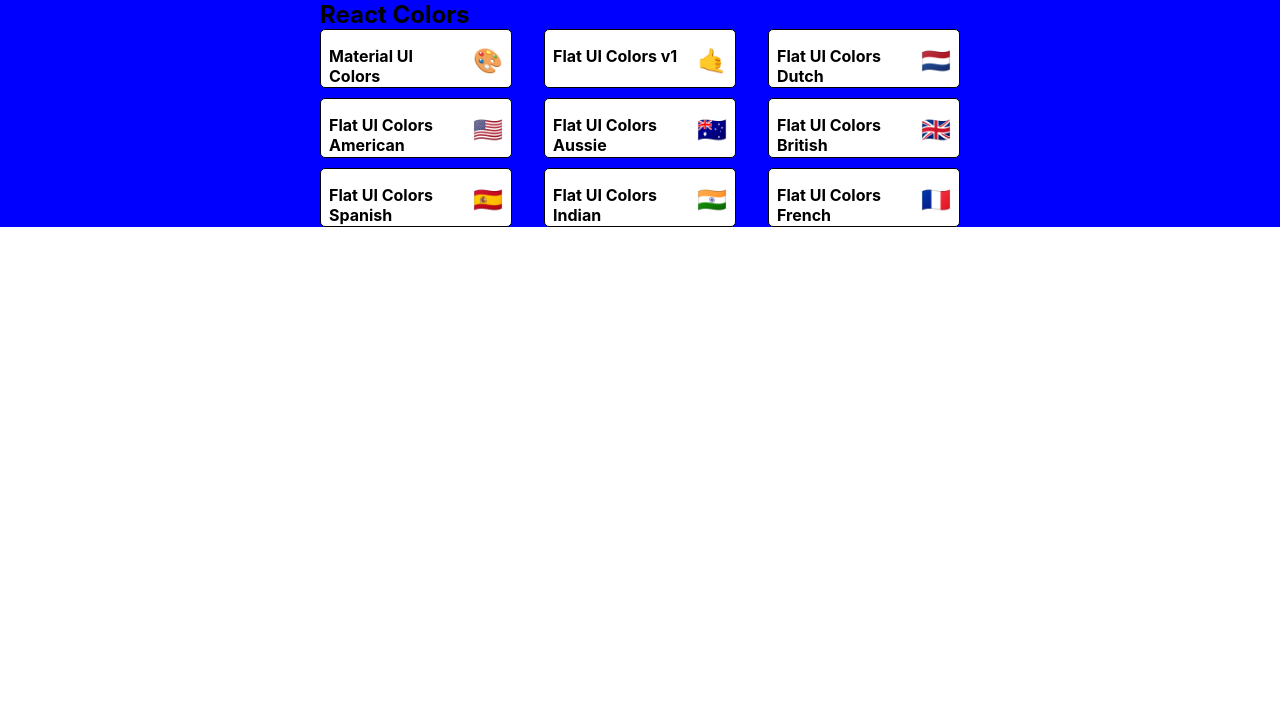
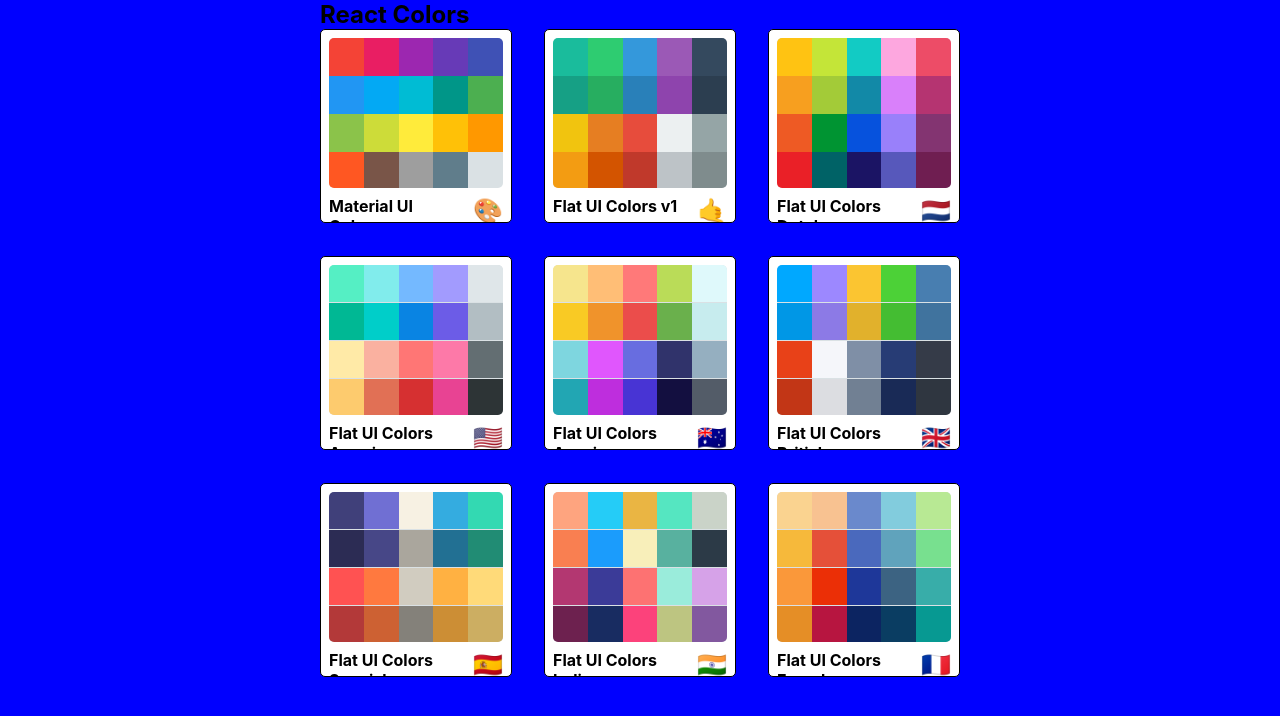
Before and after one commit to LagiewkaMarta/ColourPalette-App, a React (Create React App) app: page / in a window 1280 px wide. Shown: the top 716 px of the page. Built offline with nearby package versions, Linux system fonts and the light colour scheme.

Commit message:
Finished styling MiniPalette

```diff
--- a/src/Components/MiniPalette.js
+++ b/src/Components/MiniPalette.js
@@ -14,7 +14,11 @@
     }
   },
   colors: {
-    backgroundColor: "grey"
+    backgroundColor: "#dae1e4",
+    height: "150px",
+    width: "100%",
+    borderRadius: "5px",
+    overflow: "hidden"
   },
   title: {
     display: "flex",
@@ -27,14 +31,29 @@
     position: "relative"
   },
   emoji: {
-      marginLeft: ".5rem",
-      fontSize: "1.5rem"
+    marginLeft: ".5rem",
+    fontSize: "1.5rem"
+  },
+  miniColor: {
+    height: "25%",
+    width: "20%",
+    display: "inline-block",
+    margin: "0 auto",
+    position: "relative",
+    marginBottom: "-3.5px"
   }
 };
-function MiniPalette({ classes, paletteName, emoji }) {
+function MiniPalette({ classes, paletteName, emoji, colors }) {
+  const miniColorBoxes = colors.map(color => (
+    <div
+      className={classes.miniColor}
+      style={{ backgroundColor: color.color }}
+      key={color.name}
+    />
+  ));
   return (
     <div className={classes.root}>
-      <div className={classes.colors} />
+      <div className={classes.colors}>{miniColorBoxes}</div>
       <h5 className={classes.title}>
         {paletteName} <span className={classes.emoji}>{emoji}</span>
       </h5>
--- a/src/Components/PaletteList.js
+++ b/src/Components/PaletteList.js
@@ -6,7 +6,7 @@
 const styles = {
   root: {
     backgroundColor: "blue",
-    height: "100%",
+    height: "100vh",
     display: "flex",
     // alignItems: "flex-start",
     justifyContent: "center"
```
